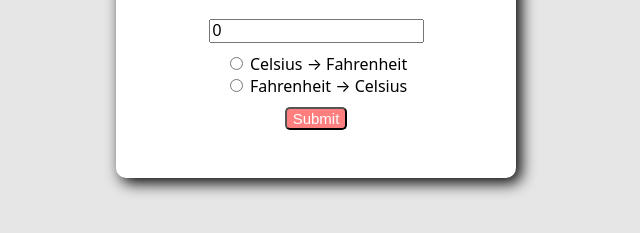
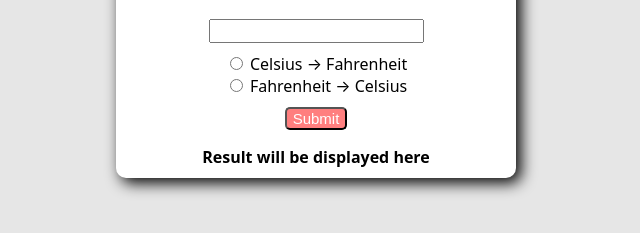
Before and after one commit to YRahulSingha/Basic-Temperature-Convertor, a plain HTML site: page index.html in a window 1280 px wide. Shown: the part 67-300 px from the top of the page, without its empty margins (324-964 px from the left). Drawn offline with Linux system fonts and the light colour scheme.

Commit message:
Update index.html

```diff
--- a/index.html
+++ b/index.html
@@ -5,11 +5,14 @@
     <meta name="viewport" content="width=device-width, initial-scale=1.0">
     <title>Temperature Converter</title>
     <link rel="stylesheet" href="styles.css">
+    <link href="https://fonts.googleapis.com/css2?family=Nunito:ital,wght@0,200..1000;1,200..1000&display=swap" rel="stylesheet">
+    <link href="https://fonts.googleapis.com/css2?family=Raleway:ital,wght@0,100..900;1,100..900&display=swap" rel="stylesheet">
 </head>
 <body>
     <form>
+
     <h1>Temperature Converter</h1>
-    <input type="number" id="textBox" value="0"><br>
+    <input type="number" id="textBox"><br>
 
     <input type="radio" id="toFahrenheit" name="unit">
     <label for="toFahrenheit">Celsius → Fahrenheit</label><br>
@@ -18,7 +21,8 @@
     <label for="toCelsius">Fahrenheit → Celsius</label><br>
 
     <button type="button" onclick="convert()">Submit</button>
-    <p id="result"></p>
+    <p id="result">Result will be displayed here</p>
+
     </form>
 
     <script src="index.js"></script>
```
